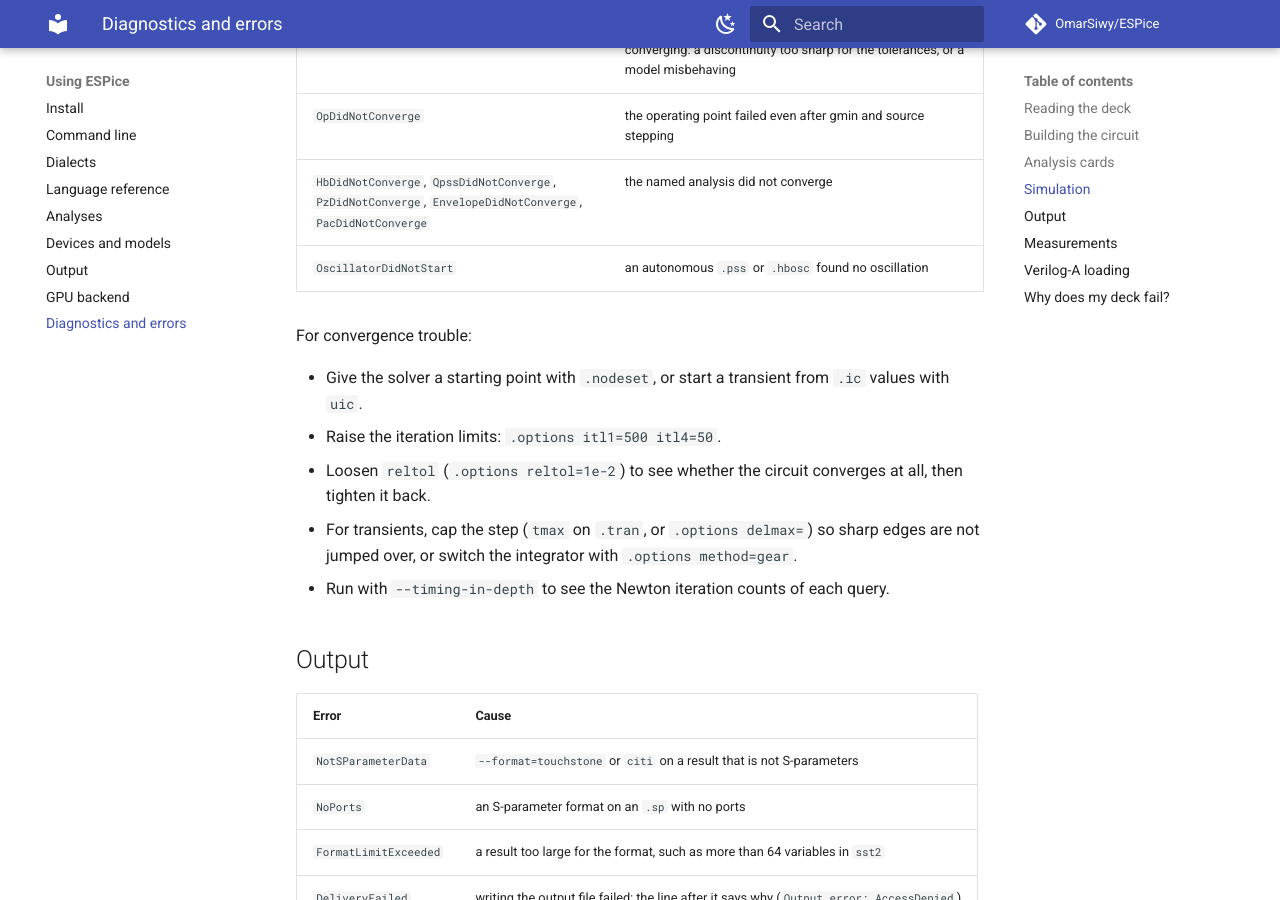
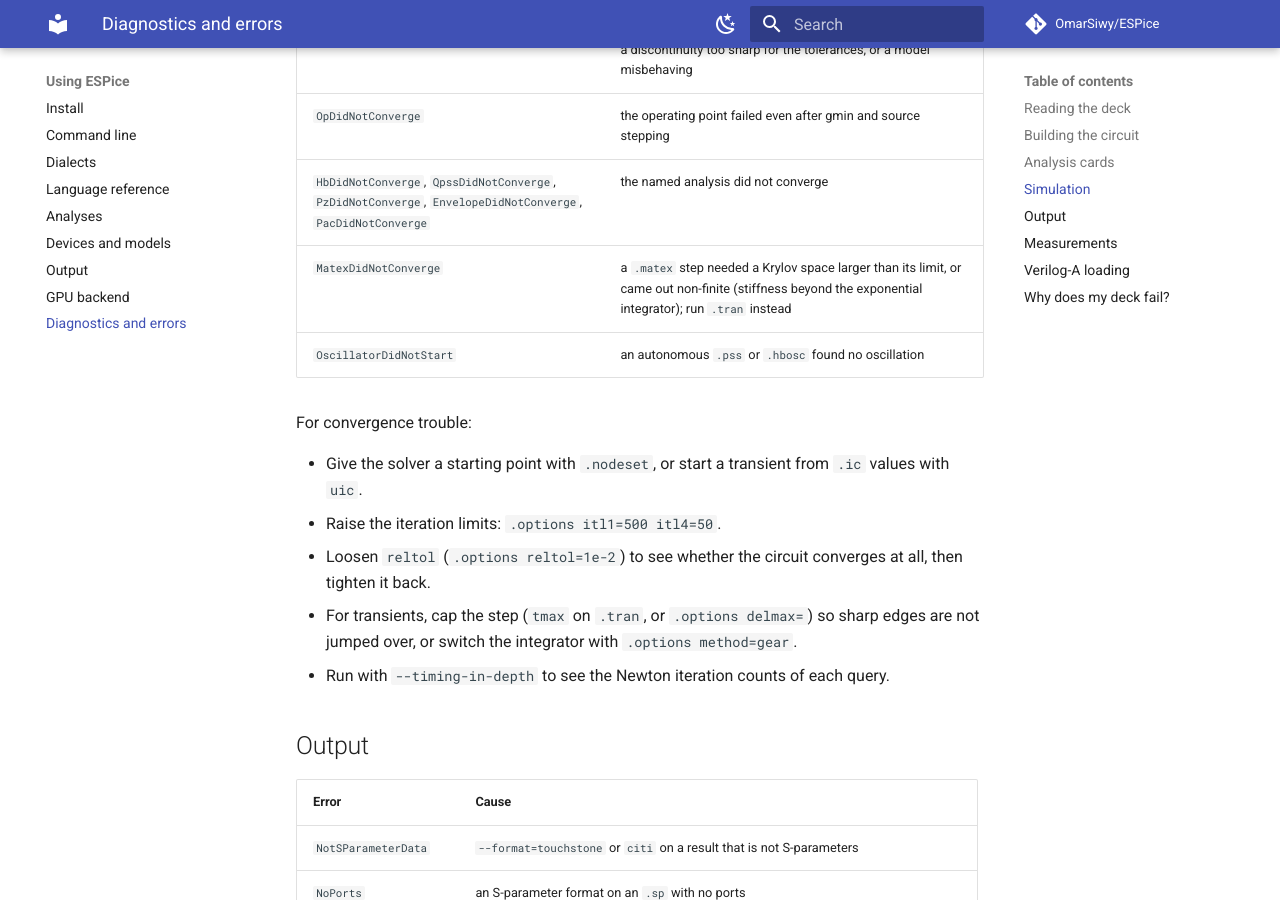
Before and after one commit to OmarSiwy/ESPice, an MkDocs documentation site: the page built from docs/using/diagnostics.md, in a window 1280 px wide and 900 px high, scrolled down 2756 px. Built offline with MkDocs 1.6.1 and Material for MkDocs 9.7.7, drawn with Linux system fonts in a browser that asks for light colours; comment, search, counter and statistics services are not loaded.

Commit message:
matex: catch round-off breakdown, fail at m_max and on non-finite steps (#51)
The lucky-breakdown test (h <= 1e-12*||w||) missed a 1.13e-11 round-off
residual, so the Krylov space grew past rank(C); the spurious near-zero on
H_m's diagonal inverted to ~1e16 and expm overflowed, and every later point
was NaN with exit 0. The test is now sqrt(eps)-scale (1e-8, expokit's
btol). Options.m_max said a step fails past it, but arnoldi returned m_max
silently; it now reports whether it converged (breakdown, accepted
posterior, or a space as large as the system), and run() fails with
MatexDidNotConverge otherwise, or when a step comes out non-finite.

matex/rc_ladder_stiff (a ladder that went NaN) matches ngspice 45's .tran
at 2.4e-3 of its tolerance; a stiffer one now fails cleanly instead of
publishing inf.

zig build test -Dgpu=false: 825 passed, 4 xfail, 0 failed.

```diff
--- a/docs/using/diagnostics.md
+++ b/docs/using/diagnostics.md
@@ -82,6 +82,7 @@ Error: bad_source.sp: AnalysisSourceNotFound
 | `TimestepTooSmall` | the transient step fell below its minimum without converging: a discontinuity too sharp for the tolerances, or a model misbehaving |
 | `OpDidNotConverge` | the operating point failed even after gmin and source stepping |
 | `HbDidNotConverge`, `QpssDidNotConverge`, `PzDidNotConverge`, `EnvelopeDidNotConverge`, `PacDidNotConverge` | the named analysis did not converge |
+| `MatexDidNotConverge` | a `.matex` step needed a Krylov space larger than its limit, or came out non-finite (stiffness beyond the exponential integrator); run `.tran` instead |
 | `OscillatorDidNotStart` | an autonomous `.pss` or `.hbosc` found no oscillation |
 
 For convergence trouble:
```
Also changed, not shown: CHANGELOGS.md (+3 -0 lines), 3 other files.
